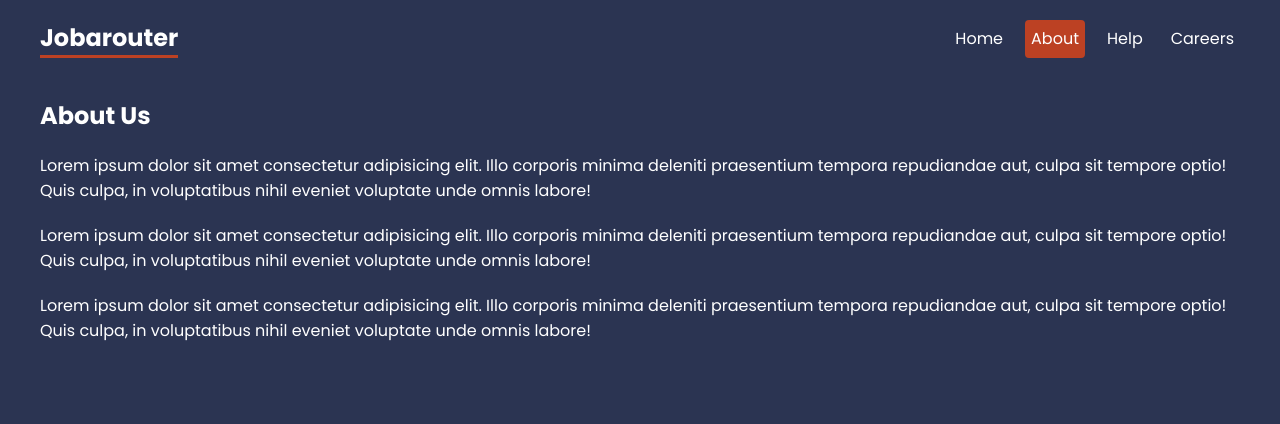
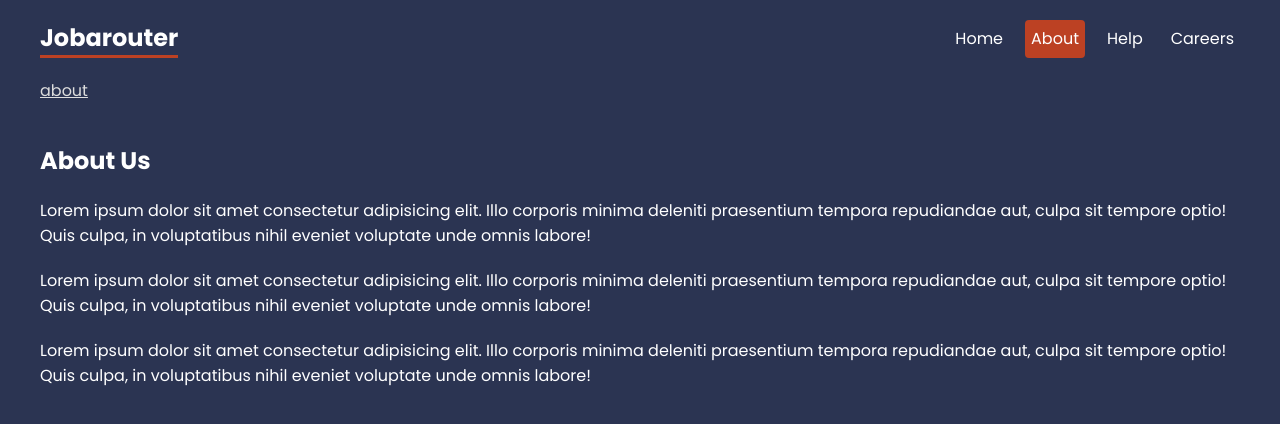
Before and after one commit to MahdiAtlas2004/jobarouter, a React (Create React App) app: page /about in a window 1280 px wide. Shown: the top 424 px of the page. Built offline with nearby package versions, Linux system fonts and the light colour scheme.

Commit message:
breadcrumbs added

```diff
--- /dev/null
+++ b/src/components/Breadcrumbs.js
@@ -0,0 +1,22 @@
+import { Link, useLocation } from "react-router-dom";
+
+export default function Breadcrumbs() {
+  const location = useLocation();
+  console.log(location);
+
+  let currentLink = "";
+
+  const crumbs = location.pathname
+    .split("/")
+    .filter((crumb) => crumb !== "")
+    .map((crumb) => {
+      currentLink += `/${crumb}`;
+
+      return (
+        <div className="crumb" key={crumb}>
+          <Link to={currentLink}>{crumb}</Link>
+        </div>
+      );
+    });
+  return <div className="breadcrumbs">{crumbs}</div>;
+}
--- a/src/index.css
+++ b/src/index.css
@@ -127,3 +127,21 @@
   margin: 20px 0;
 }
 /* breadcrumbs */
+.breadcrumbs {
+  max-width: 1200px;
+  margin: 20px auto;
+}
+.breadcrumbs > * {
+  display: inline-block;
+  margin-right: 10px;
+}
+.breadcrumbs .crumb:after {
+  content: '>';
+  margin-left: 10px;
+}
+.breadcrumbs .crumb:last-child:after {
+  display: none;
+}
+.breadcrumbs .crumb a {
+  color: #ddd;
+}
--- a/src/layouts/RootLayout.js
+++ b/src/layouts/RootLayout.js
@@ -1,3 +1,4 @@
+import Breadcrumbs  from "../components/Breadcrumbs";
 import { NavLink, Outlet } from "react-router-dom";
 
 export default function RootLayout() {
@@ -11,6 +12,7 @@
           <NavLink to="help">Help</NavLink>
           <NavLink to="careers">Careers</NavLink>
         </nav>
+        <Breadcrumbs />
       </header>
 
       <main>
```
